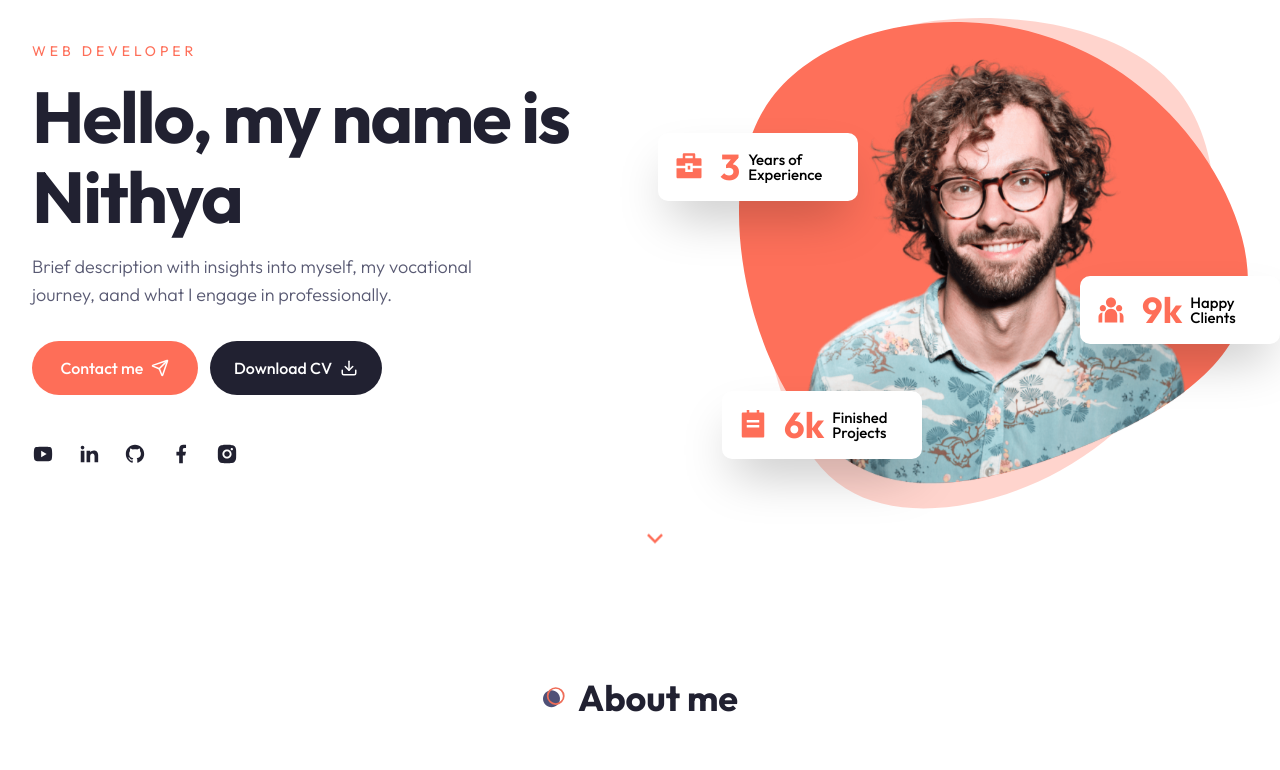
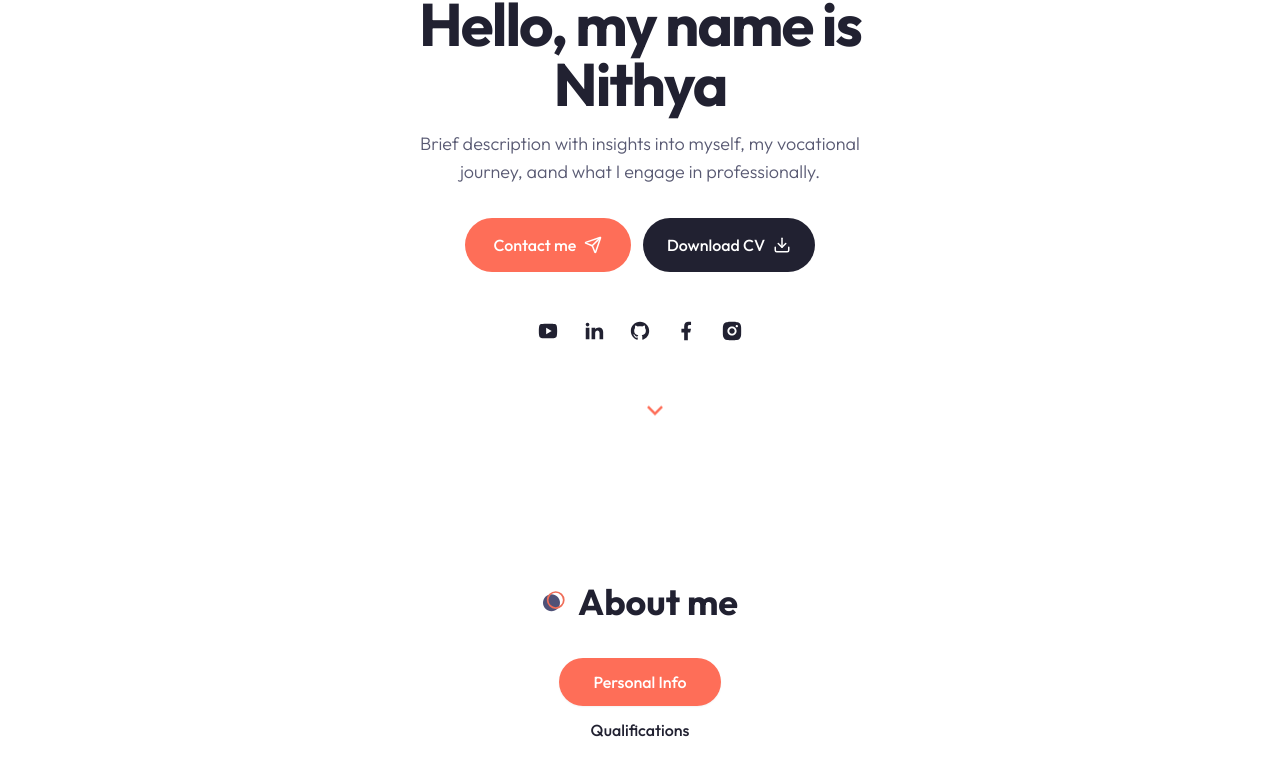
Before and after one commit to nithyarg/nithya_portfolio, a Next.js app in the folder nithya_portfoli/: page / in a window 1280 px wide. Shown: the part 191-961 px from the top of the page. Built offline with nearby package versions, Linux system fonts and the light colour scheme.

Commit message:
2h:15m image error

```diff
--- a/nithya_portfoli/components/About.jsx
+++ b/nithya_portfoli/components/About.jsx
@@ -229,18 +229,18 @@ const About = () => {
                                      </div>
                                     </div>
                                     {/* education */}
-                                    <div>
+                                    <div className="flex flex-col gap-y-6" >
                                      <div className="flex gap-x-4 items-center text-[22px] text-primary">
-                                        <Briefcase/>
+                                        <GraduationCap size={28}/>
                                         <h4 className="capitalize font-medium">
                                             {getData(qualificationData,'education').title}
                                         </h4>
                                      </div>
                                      {/* list */}
                                      <div className="flex flex-col gap-y-8">
-                                        {getData(qualificationData,'experience').data.map(
+                                        {getData(qualificationData,'education').data.map(
                                             (item,index)=> {
-                                                const {company, role, years} = item;
+                                                const {university, qualification, years} = item;
                                                 return (
                                                     <div className="flex gap-x-8 group bg-yellow-100"
                                                     key={index}
@@ -250,10 +250,10 @@ const About = () => {
                                                         </div>
                                                         <div>
                                                             <div className="font-semibold text-xl leading-none mb-2">
-                                                                {company}
+                                                                {university}
                                                             </div>
                                                             <div className="text-lg leading-none text-muted-foreground mb-4">
-                                                                {role}
+                                                                {qualification}
                                                             </div>
                                                             <div className="text-base font-medium">
                                                                 {years}
@@ -269,7 +269,10 @@ const About = () => {
                                 </div>
                           </div>
                         </TabsContent>
-                        <TabsContent value='skills'>skills info</TabsContent>
+                        {/* skills */}
+                        <TabsContent value='skills'>
+
+                        </TabsContent>
                     </div>
                 </Tabs>
             </div>
--- a/nithya_portfoli/tailwind.config.js
+++ b/nithya_portfoli/tailwind.config.js
@@ -12,9 +12,12 @@ module.exports = {
     container: {
       center: true,
       padding: "2rem",
-      screens: {
-        "2xl": "1400px",
-      },
+    },
+    screens: {
+      sm:'640px',
+      md:'768px',
+      lg:'1024px',
+      xl:'1400px',
     },
     extend: {
       colors: {
```
